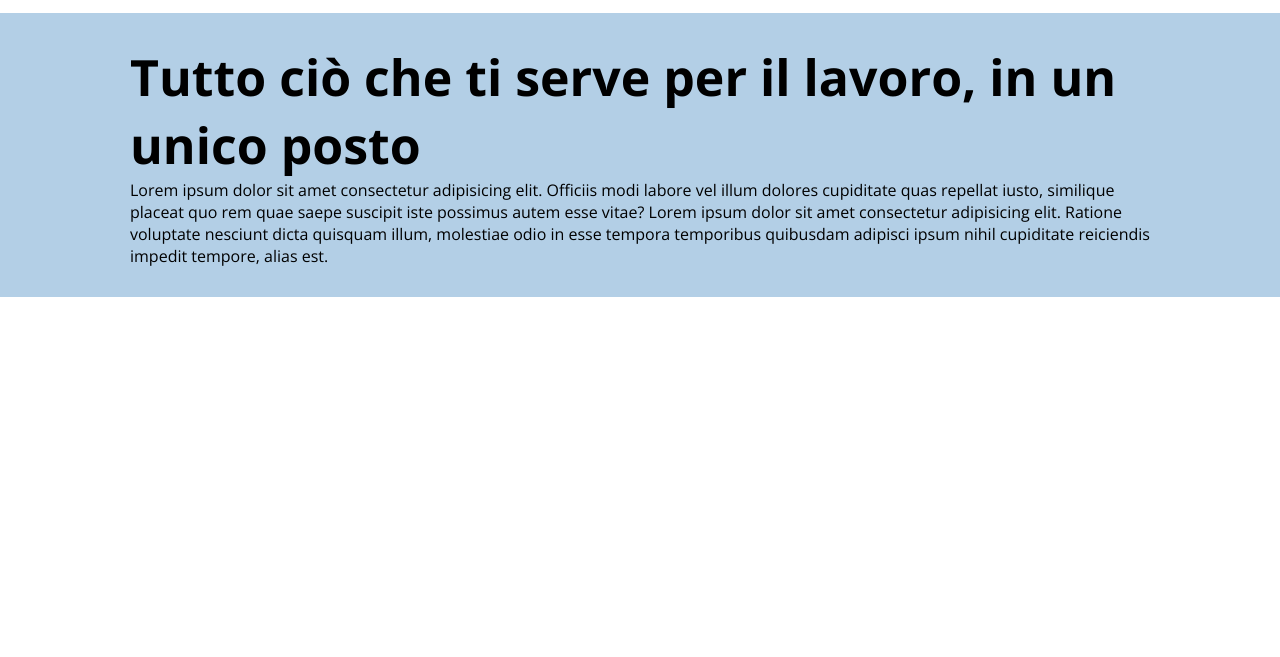
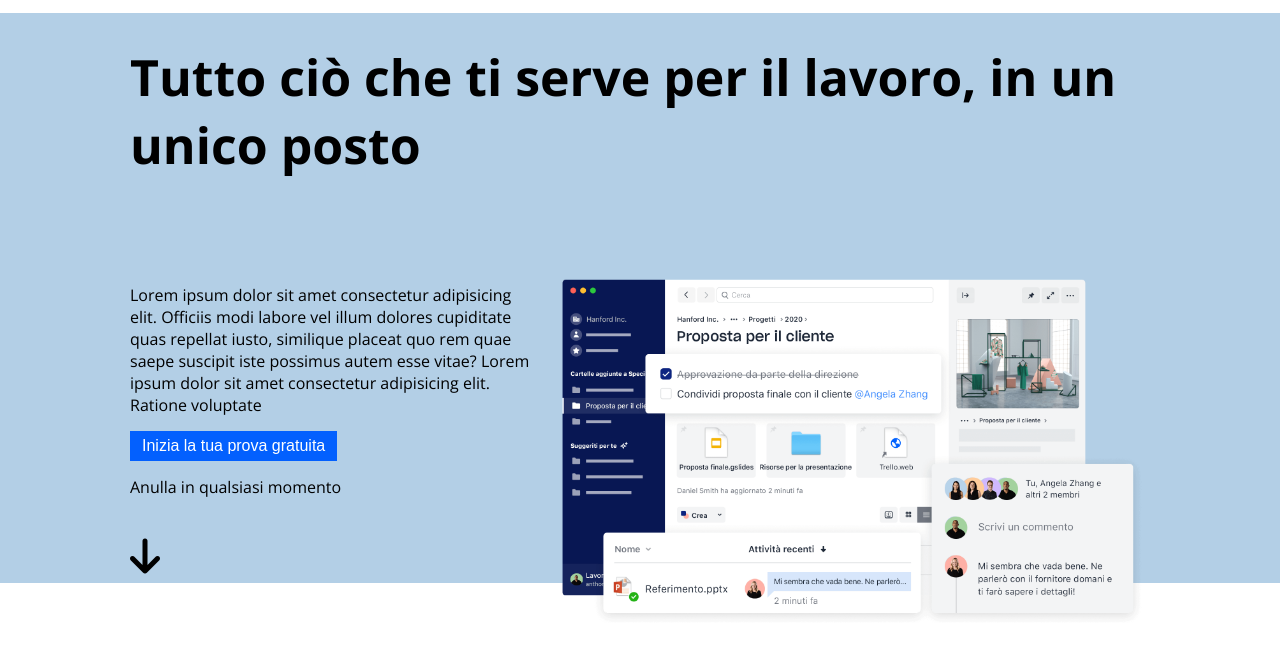
Before and after one commit to angelicaguidolin/htmlcss-dropbox, a plain HTML site: page index.html in a window 1280 px wide. Shown: the part 49-706 px from the top of the page. Drawn offline with nearby package versions, Linux system fonts and the light colour scheme.

Commit message:
feat add hero

```diff
--- a/css/style.css
+++ b/css/style.css
@@ -34,6 +34,7 @@ li{
     LAYOUT
 ------------------*/
 .container-large {
+
     max-width: 1020px;
     margin-left: auto;
     margin-right: auto;
@@ -97,7 +98,7 @@ body {
     background-color: lightcoral;
     color: #fff;
 }
-.btn-blu-small{
+.btn-blu{
    background-color: #0360FE;
    color: #fff;
    border: none;
@@ -140,12 +141,37 @@ a{
     width: 100%;
     background-color: #B3CFE6;
     padding: 30px 0px;
+
 }
-p .col{
+.col-small-hero{
+    width: 40%;
+    margin-top: 20px;
+}
+.text-hero{
     text-align: left;
     font-size: 16px;
-    padding-right:  34px;
 }
+.col-small-hero .btn-blu{
+    margin-top: 15px;
+    margin-bottom: 15px;
+}
+.arrow-hero{
+    margin-top: 30px;
+    font-size: 40px;
+    text-align: left;
+}
+.col-big-hero{
+    width: 60%;
+    margin-top: 15px ;
+}
+.hero-block{
+    display: flex;
+    margin-top:10px;
+    position: relative;
+    bottom: -75px;
+}
+
+
 /*----------------
     FOOTER
 ------------------*/
--- a/index.html
+++ b/index.html
@@ -38,7 +38,7 @@
                 </li>
             </ul>
         </div>
-        <button class=".btn btn-blu-small">Inizia</button>
+        <button class=".btn btn-blu">Inizia</button>
     </div>
     </header>
     <main>
@@ -48,11 +48,21 @@
                     Tutto ciò che ti serve per il lavoro,
                     in un unico posto
                 </h1>
-                <div class="col ">
-                    <p>Lorem ipsum dolor sit amet consectetur adipisicing elit. Officiis modi labore vel illum dolores cupiditate quas repellat iusto, similique placeat quo rem quae saepe suscipit iste possimus autem esse vitae?
-                    Lorem ipsum dolor sit amet consectetur adipisicing elit. Ratione voluptate nesciunt dicta quisquam illum, molestiae odio in esse tempora temporibus quibusdam adipisci ipsum nihil cupiditate reiciendis impedit tempore, alias est.
+                <div class="hero-block">
+                <div class="col-small-hero ">
+                    <p class="text-hero">Lorem ipsum dolor sit amet consectetur adipisicing elit. Officiis modi labore vel illum dolores cupiditate quas repellat iusto, similique placeat quo rem quae saepe suscipit iste possimus autem esse vitae?
+                    Lorem ipsum dolor sit amet consectetur adipisicing elit. Ratione voluptate
                     </p>
+                    <button class=" btn-large btn-blu">Inizia la tua prova gratuita</button>
+                    <p>Anulla in qualsiasi momento</p>
+                   <div class="arrow-hero" ><i class="fa-solid fa-arrow-down"></i></div>
                 </div>
+                <div class="col-big-hero">
+                    <img class="img-fluid" src="./assets/img/jumbo.png" alt="">
+                </div>
+            </div>
+
+
             </div>
         </section>
 
```
Also changed, not shown: 2 other files.
